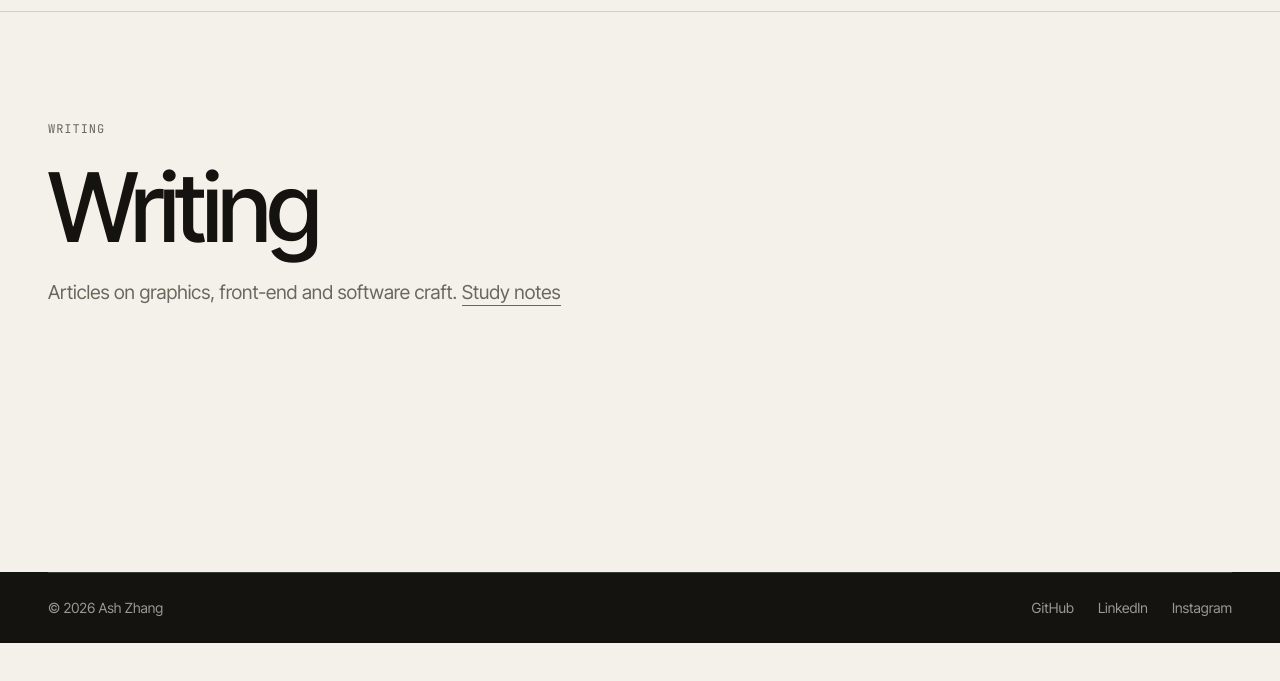
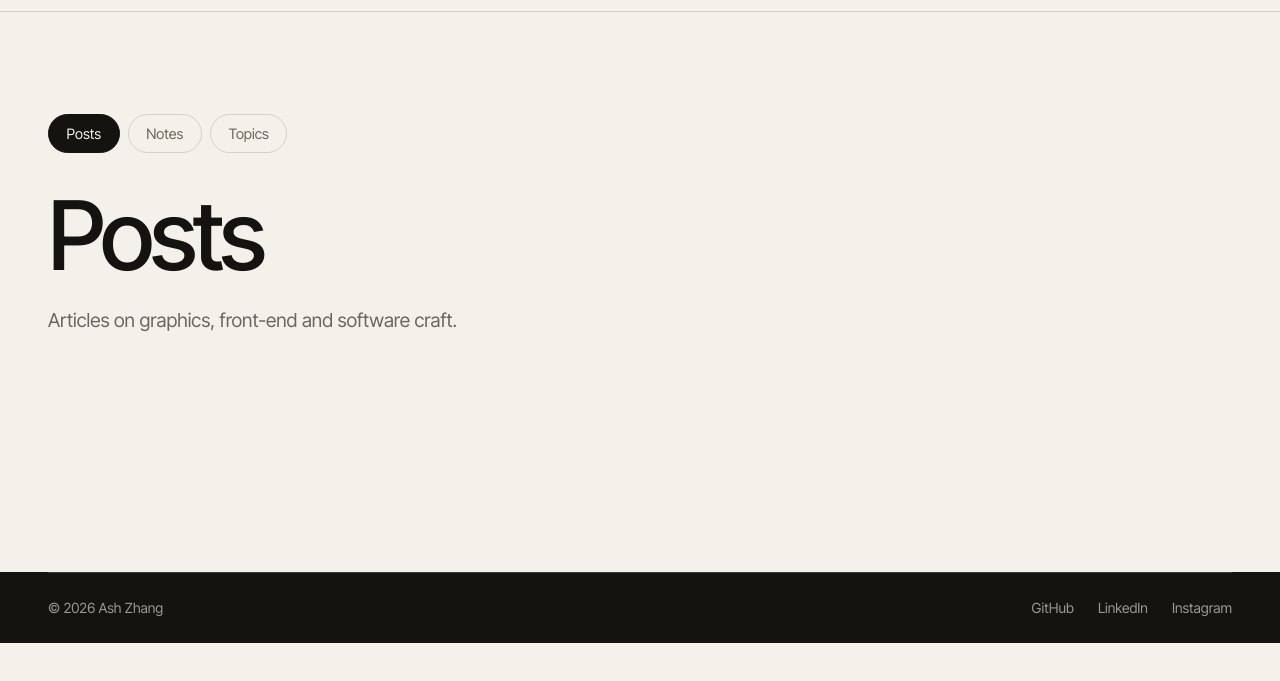
Before and after one commit to zblcool/myBlog, an Astro site: page /post in a window 1280 px wide. Shown: the part 57-738 px from the top of the page. Built offline with nearby package versions, Linux system fonts and the light colour scheme; Astro itself is replaced by a stand-in of ours.

Commit message:
Make Posts, Notes and Topics parallel sections under Writing
Add a shared tab bar across the three index pages, keep the Writing nav item
active on all of them, and hide redundant kind tags in entry rows.

Co-Authored-By: Claude Sonnet 5.5 <noreply@anthropic.com>

```diff
--- a/src/components/ContentCard.astro
+++ b/src/components/ContentCard.astro
@@ -15,6 +15,6 @@ const { entry, kind } = Astro.props;
   <span class="label">{formatDate(entry.data.date)}</span>
   <h3>{entry.data.title}</h3>
   <span class="tag-list">
-    {entry.data.tags.slice(0, 2).map((tag) => <span class="tag">{tag}</span>)}
+    {entry.data.tags.filter((tag) => !["notes", "post"].includes(tag.toLowerCase())).slice(0, 2).map((tag) => <span class="tag">{tag}</span>)}
   </span>
 </a>
--- /dev/null
+++ b/src/components/WritingTabs.astro
@@ -0,0 +1,22 @@
+---
+import { withBase } from "@/lib/paths";
+
+interface Props {
+  active: "post" | "notes" | "tag";
+}
+
+const { active } = Astro.props;
+const tabs = [
+  { key: "post", label: "Posts", href: "/post/" },
+  { key: "notes", label: "Notes", href: "/notes/" },
+  { key: "tag", label: "Topics", href: "/tag/" },
+];
+---
+
+<nav class="tabs" aria-label="Writing sections">
+  {tabs.map((tab) => (
+    <a href={withBase(tab.href)} aria-current={tab.key === active ? "page" : undefined}>
+      {tab.label}
+    </a>
+  ))}
+</nav>
--- a/src/data/site.ts
+++ b/src/data/site.ts
@@ -24,7 +24,7 @@ export const contactLabel = "Start a project";
 export const navLinks = [
   { label: "Work", href: "/portfolio/" },
   { label: "Services", href: "/#services" },
-  { label: "Writing", href: "/post/" },
+  { label: "Writing", href: "/post/", match: ["/post/", "/notes/", "/tag/"] },
   { label: "About", href: "/cv/" },
 ];
 
--- a/src/layouts/BaseLayout.astro
+++ b/src/layouts/BaseLayout.astro
@@ -16,7 +16,8 @@ const {
 } = Astro.props;
 
 const pathname = stripBase(Astro.url.pathname);
-const isActive = (href: string) => !href.includes("#") && pathname.startsWith(href);
+const isActive = (link: { href: string; match?: string[] }) =>
+  !link.href.includes("#") && (link.match ?? [link.href]).some((path) => pathname.startsWith(path));
 const external = contactHref.startsWith("http");
 ---
 
@@ -46,7 +47,7 @@ const external = contactHref.startsWith("http");
         </a>
         <nav class="nav" aria-label="Primary">
           {navLinks.map((link) => (
-            <a href={withBase(link.href)} data-active={isActive(link.href)}>
+            <a href={withBase(link.href)} data-active={isActive(link)}>
               {link.label}
             </a>
           ))}
--- a/src/pages/post/index.astro
+++ b/src/pages/post/index.astro
@@ -1,9 +1,9 @@
 ---
 import { getCollection } from "astro:content";
 import ArchiveList from "@/components/ArchiveList.astro";
+import WritingTabs from "@/components/WritingTabs.astro";
 import BaseLayout from "@/layouts/BaseLayout.astro";
 import { groupEntriesByYear, sortEntriesByDateDesc } from "@/lib/content";
-import { withBase } from "@/lib/paths";
 
 const groups = groupEntriesByYear(sortEntriesByDateDesc(await getCollection("posts")));
 ---
@@ -11,12 +11,9 @@ const groups = groupEntriesByYear(sortEntriesByDateDesc(await getCollection("pos
 <BaseLayout title="Writing | Ash Zhang" description="Articles on graphics, front-end and software craft." cta={false}>
   <div class="wrap">
     <header class="page-head">
-      <span class="label">Writing</span>
-      <h1>Writing</h1>
-      <p>
-        Articles on graphics, front-end and software craft.
-        <a class="link-arrow" href={withBase("/notes/")}>Study notes</a>
-      </p>
+      <WritingTabs active="post" />
+      <h1>Posts</h1>
+      <p>Articles on graphics, front-end and software craft.</p>
     </header>
     <div class="page-body">
       <ArchiveList groups={groups} kind="post" />
--- a/src/pages/tag/[tag].astro
+++ b/src/pages/tag/[tag].astro
@@ -1,6 +1,7 @@
 ---
 import { getCollection } from "astro:content";
 import ContentCard from "@/components/ContentCard.astro";
+import WritingTabs from "@/components/WritingTabs.astro";
 import BaseLayout from "@/layouts/BaseLayout.astro";
 import {
   collectTagCounts,
@@ -48,9 +49,8 @@ const relatedEntries = [...relatedPosts, ...relatedNotes];
 <BaseLayout title={`${tag} | Ash Zhang`} description={`Entries tagged ${tag}`} cta={false}>
   <div class="wrap">
     <header class="page-head">
-      <span class="label">Tag</span>
+      <WritingTabs active="tag" />
       <h1>{tag}</h1>
-      <p><a class="link-arrow" href={withBase("/tag/")}>All topics</a></p>
     </header>
     <div class="page-body">
       {relatedPosts.length > 0 && (
--- a/src/pages/tag/index.astro
+++ b/src/pages/tag/index.astro
@@ -1,5 +1,6 @@
 ---
 import { getCollection } from "astro:content";
+import WritingTabs from "@/components/WritingTabs.astro";
 import BaseLayout from "@/layouts/BaseLayout.astro";
 import { collectTagSummaries } from "@/lib/content";
 import { withBase } from "@/lib/paths";
@@ -10,8 +11,9 @@ const tags = collectTagSummaries(await getCollection("posts"), await getCollecti
 <BaseLayout title="Topics | Ash Zhang" description="Browse writing by topic." cta={false}>
   <div class="wrap">
     <header class="page-head">
-      <span class="label">Tags</span>
+      <WritingTabs active="tag" />
       <h1>Topics</h1>
+      <p>Browse posts and notes by subject.</p>
     </header>
     <div class="tag-cloud page-body">
       {tags.map((item) => (
--- a/src/styles/global.css
+++ b/src/styles/global.css
@@ -910,3 +910,31 @@ a.tag:hover {
   align-self: center;
   margin-left: 0.75rem;
 }
+
+/* Writing sub-navigation */
+.tabs {
+  display: flex;
+  gap: 0.5rem;
+  margin-bottom: 2rem;
+}
+
+.tabs a {
+  padding: 0.45rem 1.1rem;
+  border: 1px solid var(--line);
+  border-radius: 999px;
+  font-size: 0.9rem;
+  text-decoration: none;
+  color: var(--muted);
+  transition: color 0.2s, border-color 0.2s, background 0.2s;
+}
+
+.tabs a:hover {
+  color: var(--ink);
+  border-color: var(--ink);
+}
+
+.tabs a[aria-current="page"] {
+  background: var(--ink);
+  border-color: var(--ink);
+  color: var(--bg);
+}
```
Also changed, not shown: src/pages/notes/index.astro (+3 -6 lines).
